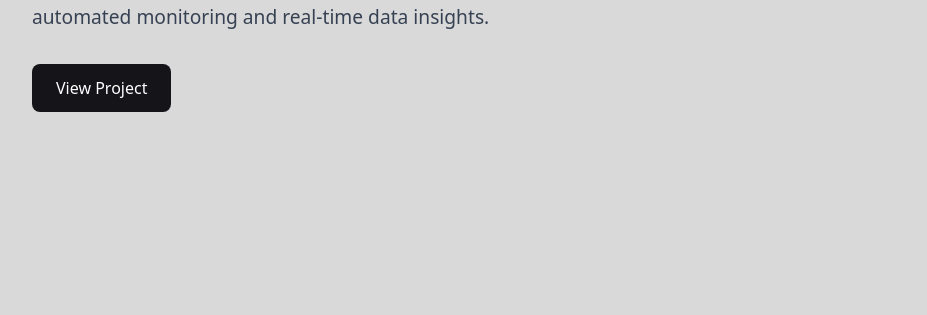
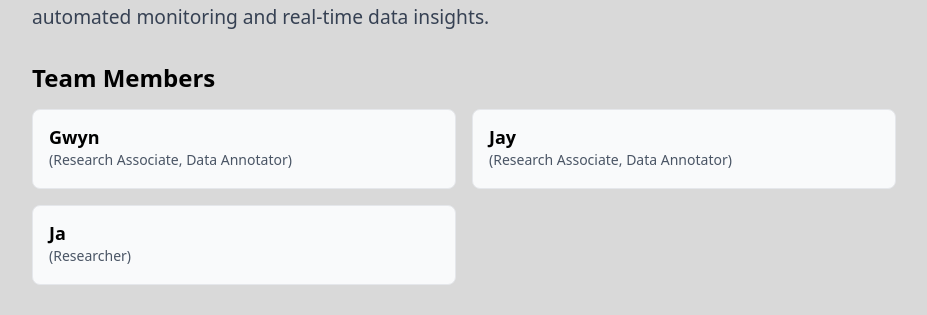
Before and after one commit to ziikuu/Portfolio-Website-NextJS, a Next.js app: page /Portfolio/hydroponics in a window 1280 px wide. Shown: the part 938-1253 px from the top of the page, without its empty margins (176-1103 px from the left). Before the commit the page ends 1098 px from the top, so only its background shows below. Built offline with nearby package versions, Linux system fonts and the light colour scheme.

Commit message:
Update portfolioProjects.ts: transfered the metadata of each project. Update Portfolio/Project_card.tsx: Linked the button to the corrresponding project

```diff
--- a/components/Portfolio/Project_card.tsx
+++ b/components/Portfolio/Project_card.tsx
@@ -4,6 +4,7 @@ import Image from "next/image"
 import Featured from './Featured'
 import { typographyScale } from "@/styles/typography"
 import { projects } from "@/constant/portfolioProjects"
+import Link from "next/link"
 
 interface ProjectProps {
   title: string
@@ -56,13 +57,13 @@ function ProjectCard({ id, title, description, url, image, techStack, reverse =
             </span>
           ))}
         </div>
-
-        <button
-          className={`whitespace-nowrap text-[${typographyScale.small}] px-4 py-2 border-2 border-[#151419] bg-[#151419] text-white rounded-full font-[DM_Mono] hover:transform hover:-translate-y-0.5 hover:shadow-lg transition-all duration-300 ease-in-out active:scale-95`}
-          onClick={() => window.open(url, "_blank")}
-        >
-          View More →
-        </button>
+        <Link href={"/Portfolio/"+id}>
+          <button
+            className={`whitespace-nowrap text-[${typographyScale.small}] px-4 py-2 border-2 border-[#151419] bg-[#151419] text-white rounded-full font-[DM_Mono] hover:transform hover:-translate-y-0.5 hover:shadow-lg transition-all duration-300 ease-in-out active:scale-95`}
+          >
+            View More →
+          </button>
+        </Link>
       </div>
     </div>
   )
--- a/constant/portfolioProjects.ts
+++ b/constant/portfolioProjects.ts
@@ -1,17 +1,28 @@
+{/* Metadata of each project */}
 export const projects = [
     {
       title: "Smart Hydroponics: IoT-Powered Lettuce Cultivation",
-      url: "https://github.com/your-username/smart-hydroponics",
+      url: "https://github.com/ziikuu/Flask-React-Lettuce-Website",
       description:
         "Led development of an IoT-powered hydroponics system with ML-driven predictive analytics. Improved lettuce yield by 10% and reduced manual labor by 77 hours per week through automated monitoring and real-time data insights.",
       image: "/projects/Hydrponics-Hardware.jpg",
       techStack: ["React", "Arduino Cloud", "C++", "TensorFlow", "Python", "Flask", "Firebase", "ESP32", "Docker"],
       imagePosition: "object-center",
       id: "hydroponics",
+      //Case Study Metadata
+      result: "Delivered system with 95% user satisfaction rate in real-world testing.",
+      role: "Team Lead, Principal Investigator, Full Stack Developer",
+      team: [
+        { name: "Gwyn", role: "(Research Associate, Data Annotator)" },
+        { name: "Jay", role: "(Research Associate, Data Annotator)" },
+        { name: "Ja", role: "(Researcher)" },
+      ],
+      type: "Thesis Project",
+      longDescription: "Urban hydroponic farming struggles with manual monitoring that causes missed issues and inconsistent harvests. This project built a smart system using IoT and AI/ML to automate monitoring and forecasting, reducing labor while improving crop reliability and sustainability in cities.",
     },
     {
       title: "Avelo Jewelry Repair Shop - Portfolio Website",
-      url: "https://github.com/your-username/smart-hydroponics",
+      url: "https://avelo-jewelry-portfolio-website.vercel.app/",
       description:
         "I designed and developed a responsive portfolio website to showcase Avelo Jewelry Workshop’s custom creations, making it easier for clients to browse designs and find inspiration for personalized orders. The project highlighted the craftsmanship of the brand while boosting engagement by providing an accessible digital showcase for potential customers.",
       image: "/projects/Avelo-Jewelry-Portfolio.webp",
@@ -19,15 +30,32 @@ export const projects = [
       imagePosition: "object-center",
       reverse: true,
       id: "avelo-jewelry",
+      //Case Study Metadata
+      result: "The website boosted user engagement by giving clients an accessible way to browse jewelry designs online, leading to more inquiries and inspiration for custom orders. It also delivered strong design showcase value by highlighting the craftsmanship of Avelo Jewelry Repair Shop, making the brand’s unique creations visible and memorable to potential customers.",
+      role: "Web Developer, Freelancer",
+      team: "Solo",
+      type: "Freelance Project",
+      longDescription: "Designed and developed a responsive portfolio website to showcase the jewelry collections and services of Avelo Jewelry Repair Shop. Focused on creating a clean, modern design that highlights craftsmanship while improving the brand’s online presence. Delivered as a freelance project to support the family business, applying professional web development practices and deployment workflows.",
     },
     {
       title: "Job Application Platform",
-      url: "https://your-job-platform.vercel.app",
+      url: "https://github.com/ziikuu/CoESS-LinkUp",
       description:
         "Project Lead for a full-stack job application platform. Managed cross-functional team through complete development lifecycle, integrating front-end and back-end systems with enhanced performance and usability.",
       image: "/projects/CoESS-LinkUp_Hero.png",
       techStack: ["Nuxt.js", "Vue.js", "Git", "GitHub", "Vercel"],
       id: "job-application",
+      //Case Study Metadata
+      result: "Project Lead, managed cross-functional team through full development lifecycle.",
+      role: "Project Manager, Team Lead, Full Stack Developer",
+      team: [
+        { name: "Gwyn", role: "(Documentation Specialist)" },
+        { name: "Jay", role: "(Content Writer)" },
+        { name: "Ja", role: "(Graphic Designer)" },
+        { name: "Zheandrex", role: "(Associate Developer)" },
+      ],
+      type: "Coursework",
+      longDescription: "Led a team to build a Nuxt‑based website that helps students and graduates connect with alumni for internships and job opportunities. Managed the full development lifecycle, ensuring usability, performance, and collaboration. The platform streamlined networking by giving students direct access to alumni support, making career exploration more approachable.",
     },
     {
       title: "Partner School Contact Tracking System",
@@ -38,5 +66,33 @@ export const projects = [
       techStack: ["React Native", "Firebase", "JavaScript", "Mobile Development"],
       reverse: true,
       id: "contact-tracker",
+      //Case Study Metadata
+      result: "Increased marketing outreach to 20% by developing an application to track contact details of at least 160 partner schools.",
+      role: "Team Lead, Mobile App Developer",
+      team: [
+        { name: "Kenneth", role: "(Data Migration Specialist)" },
+        { name: "JC", role: "(Mobile App Developer)" },
+        { name: "Zheandrex", role: "(Data Encoder)" },
+      ],
+      type: "Internship",
+      longDescription: "During my internship at the University of the East Marketing Department, I developed a mobile application to efficiently track and manage contact details of over 160 partner schools, boosting marketing outreach by 20%. The project streamlined communication processes and supported outreach initiatives such as guided campus tours and technical training programs, making collaboration with partner institutions more effective",
     },
-  ]
+  ];
+
+  export interface Project {
+  slug: string;
+  title: string;
+  description: string;
+  longDescription?: string; // optional
+  image: string;
+  technologies?: string[]; // if you use this
+  techStack: string[];
+  url?: string;
+  imagePosition?: string;
+  id: string;
+  reverse?: boolean;
+  team?: Array<{        // Add this
+    name: string;
+    role: string;
+  }>;
+}
```
